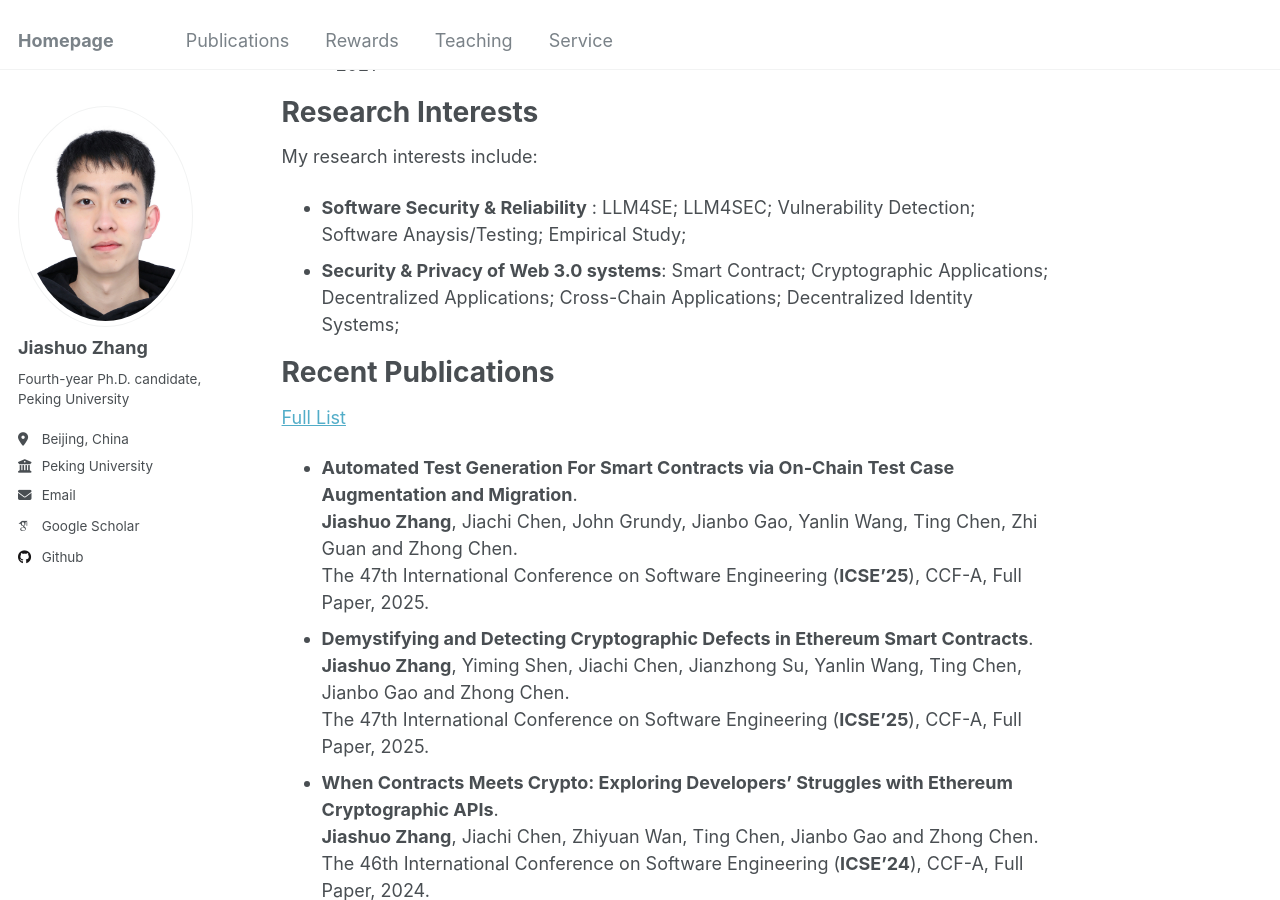
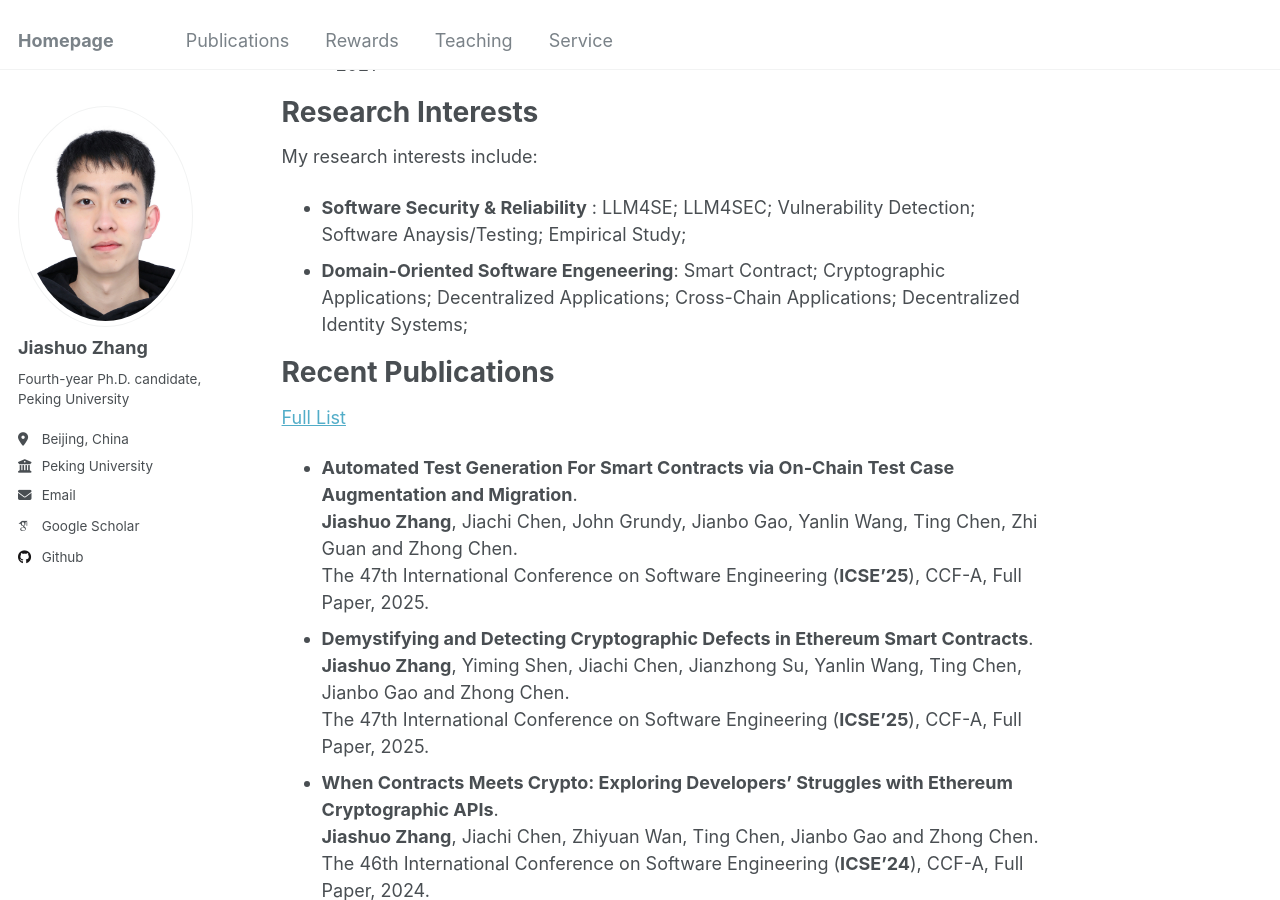
Before and after one commit to zhangjiashuo-cs/zhangjiashuo-cs.github.io, a Jekyll site: the page built from _pages/about.md, in a window 1280 px wide and 900 px high, scrolled down 379 px. Built offline with Jekyll 4.4.1, drawn with Linux system fonts in a browser that asks for light colours; some web fonts are replaced.

Commit message:
Update about.md

```diff
--- a/_pages/about.md
+++ b/_pages/about.md
@@ -22,7 +22,7 @@ I will be on the job market for the 2025-2026 cycle.
 My research interests include:
 
 - **Software Security & Reliability** : LLM4SE; LLM4SEC; Vulnerability Detection; Software Anaysis/Testing; Empirical Study;
-- **Security & Privacy of Web 3.0 systems**: Smart Contract; Cryptographic Applications; Decentralized Applications; Cross-Chain Applications; Decentralized Identity Systems;
+- **Domain-Oriented Software Engeneering**: Smart Contract; Cryptographic Applications; Decentralized Applications; Cross-Chain Applications; Decentralized Identity Systems;
 
 
 # Recent Publications
```
